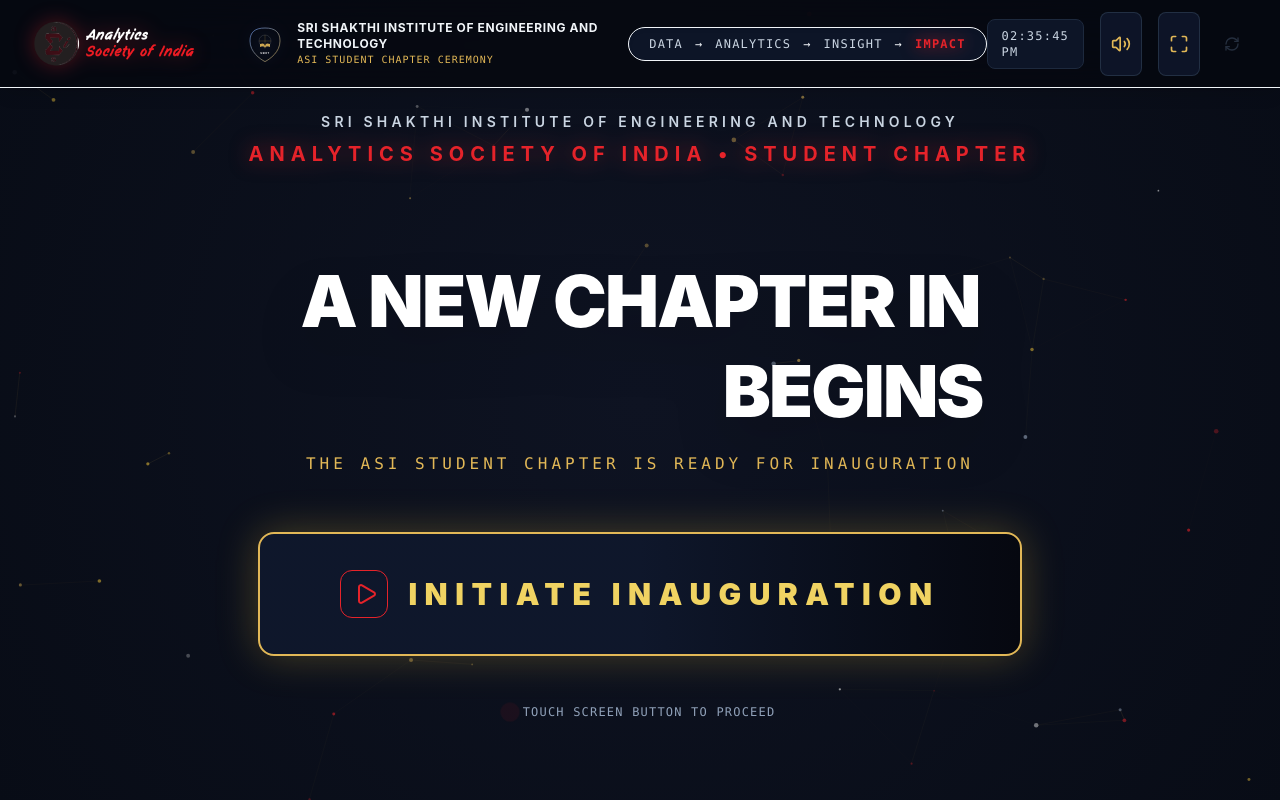
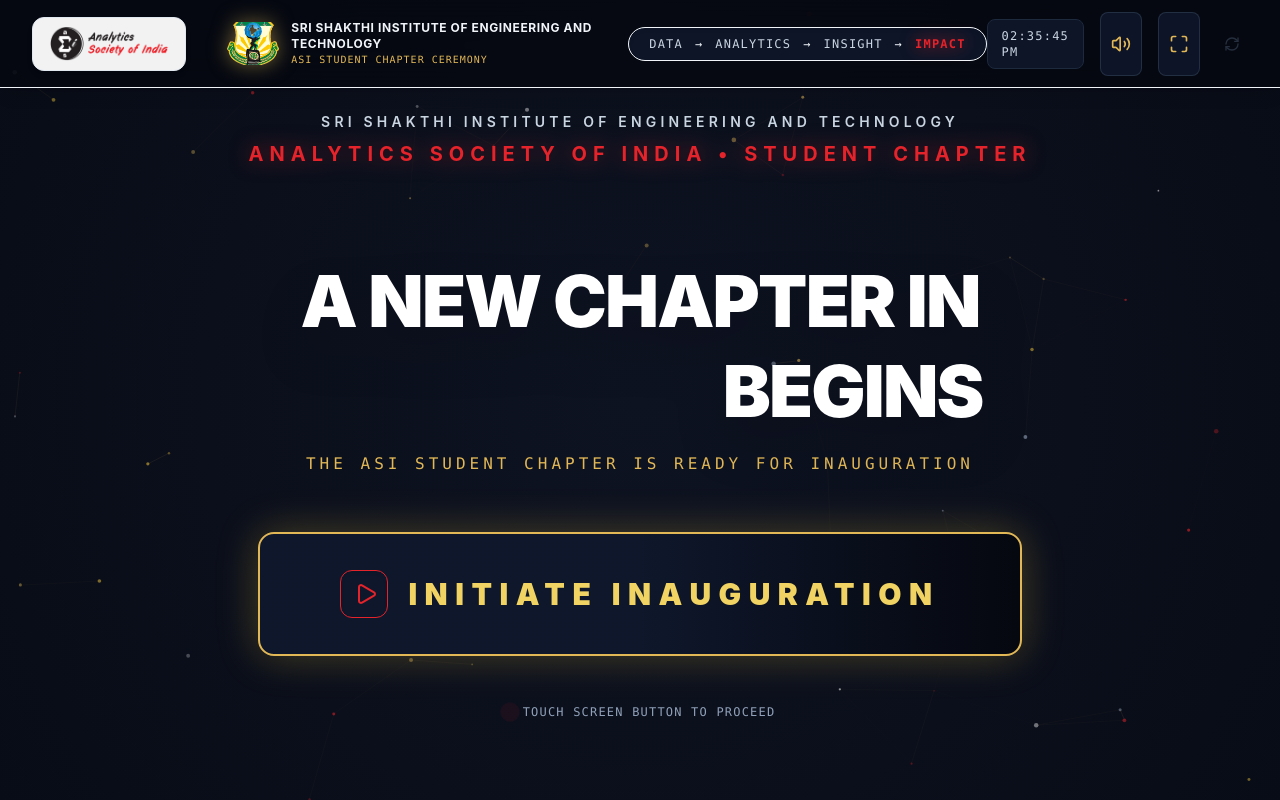
Before and after one commit to ashwinsiva007/asi_inauguration, a React (Vite) app: page / in a window 1280 px wide. Built offline with nearby package versions, Linux system fonts and the light colour scheme.

Commit message:
Integrated_real_official_SIET_college_logo_in_header_and_enhanced_ASI_logo_visibility

```diff
--- /dev/null
+++ b/make-college-transparent.js
@@ -0,0 +1,24 @@
+import fs from 'fs';
+import { PNG } from 'pngjs';
+
+fs.createReadStream('public/assets/college-logo.png')
+  .pipe(new PNG({ filterType: 4 }))
+  .on('parsed', function () {
+    for (let y = 0; y < this.height; y++) {
+      for (let x = 0; x < this.width; x++) {
+        const idx = (this.width * y + x) << 2;
+        const r = this.data[idx];
+        const g = this.data[idx + 1];
+        const b = this.data[idx + 2];
+
+        // Make outer white background transparent (white corners outside the emblem)
+        if (r > 240 && g > 240 && b > 240) {
+          this.data[idx + 3] = 0;
+        }
+      }
+    }
+
+    this.pack().pipe(fs.createWriteStream('public/assets/college-logo.png')).on('finish', () => {
+      console.log('College logo background made transparent successfully!');
+    });
+  });
--- a/src/components/HeaderBar.tsx
+++ b/src/components/HeaderBar.tsx
@@ -49,21 +49,25 @@
 
   return (
     <header className="relative z-20 w-full h-22 px-8 flex items-center justify-between border-b border-gold-500/20 bg-slate-950/80 backdrop-blur-xl shadow-lg">
-      {/* Left side: Transparent Official ASI Logo & SIET Emblem */}
-      <div className="flex items-center space-x-6">
-        <img
-          src="/assets/asi-logo-header.png"
-          alt="Analytics Society of India Official Logo"
-          className="h-10 sm:h-12 w-auto object-contain drop-shadow-[0_0_10px_rgba(229,35,42,0.4)]"
-        />
+      {/* Left side: Crystal Clear Official ASI Logo & Real Official SIET College Emblem */}
+      <div className="flex items-center space-x-5">
+        {/* ASI Official Logo Badge - High Contrast & 100% Visible */}
+        <div className="bg-white/95 px-4 py-1.5 rounded-xl border border-slate-200 shadow-md flex items-center justify-center">
+          <img
+            src={EVENT_CONFIG.logos.asiLogoPath}
+            alt="Analytics Society of India Official Logo"
+            className="h-9 sm:h-10 w-auto object-contain"
+          />
+        </div>
 
         <div className="h-9 w-px bg-gold-500/30" />
 
+        {/* Real Official SIET College Emblem */}
         <div className="flex items-center space-x-3">
           <img
             src={EVENT_CONFIG.logos.collegeLogoPath}
-            alt="Sri Shakthi Institute Emblem"
-            className="w-10 h-10 object-contain drop-shadow-[0_0_8px_rgba(112,161,255,0.4)]"
+            alt="Sri Shakthi Institute of Engineering and Technology Emblem"
+            className="h-11 w-auto object-contain drop-shadow-[0_0_10px_rgba(226,184,87,0.5)]"
           />
           <div className="hidden md:flex flex-col text-left">
             <span className="text-xs font-bold tracking-wider text-slate-100 uppercase">
--- a/src/components/Stage4Reveal.tsx
+++ b/src/components/Stage4Reveal.tsx
@@ -63,7 +63,7 @@
         <div className="absolute bottom-3 left-3 w-10 h-10 border-b-2 border-l-2 border-gold-400" />
         <div className="absolute bottom-3 right-3 w-10 h-10 border-b-2 border-r-2 border-gold-400" />
 
-        {/* Institution Emblem */}
+        {/* Real Official SIET College Emblem */}
         <motion.div
           initial={{ opacity: 0, y: -15 }}
           animate={{ opacity: 1, y: 0 }}
@@ -72,8 +72,8 @@
         >
           <img
             src={EVENT_CONFIG.logos.collegeLogoPath}
-            alt="Sri Shakthi Institute Emblem"
-            className="w-16 h-16 sm:w-20 sm:h-20 object-contain drop-shadow-[0_0_15px_rgba(112,161,255,0.5)]"
+            alt="Sri Shakthi Institute of Engineering and Technology Emblem"
+            className="w-20 h-20 sm:w-24 sm:h-24 object-contain drop-shadow-[0_0_20px_rgba(226,184,87,0.6)]"
           />
         </motion.div>
 
--- a/src/config/eventConfig.ts
+++ b/src/config/eventConfig.ts
@@ -18,9 +18,9 @@
   eventDate: '24 AUGUST 2026',
   conceptFlow: ['DATA', 'ANALYTICS', 'INSIGHT', 'IMPACT'],
   logos: {
-    // Official ASI PNG logo provided by user + SIET Emblem
+    // Official ASI PNG logo + Real Official SIET College Emblem PNG
     asiLogoPath: '/assets/asi-logo.png',
-    collegeLogoPath: '/assets/college-logo.svg',
+    collegeLogoPath: '/assets/college-logo.png',
   },
   audio: {
     enabledByDefault: true,
```
Also changed, not shown: public/assets/college-logo.png (added).
